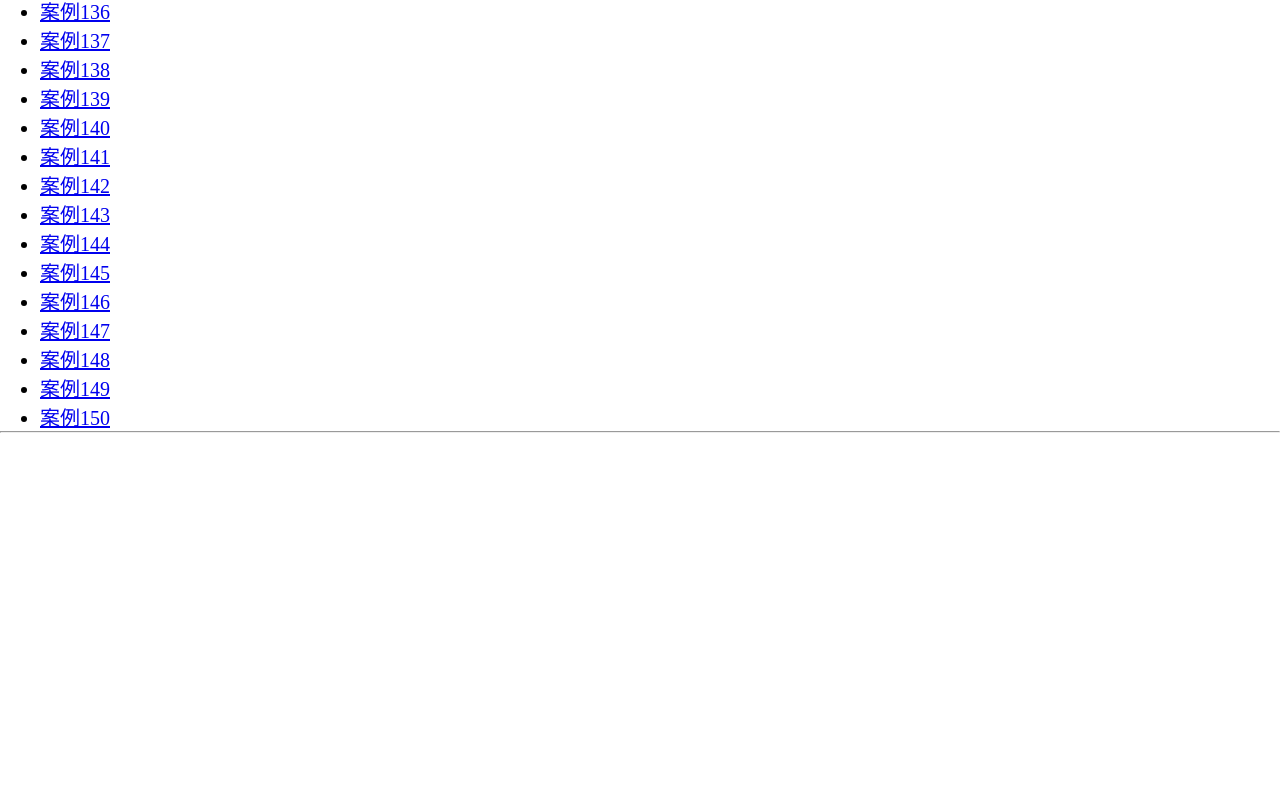
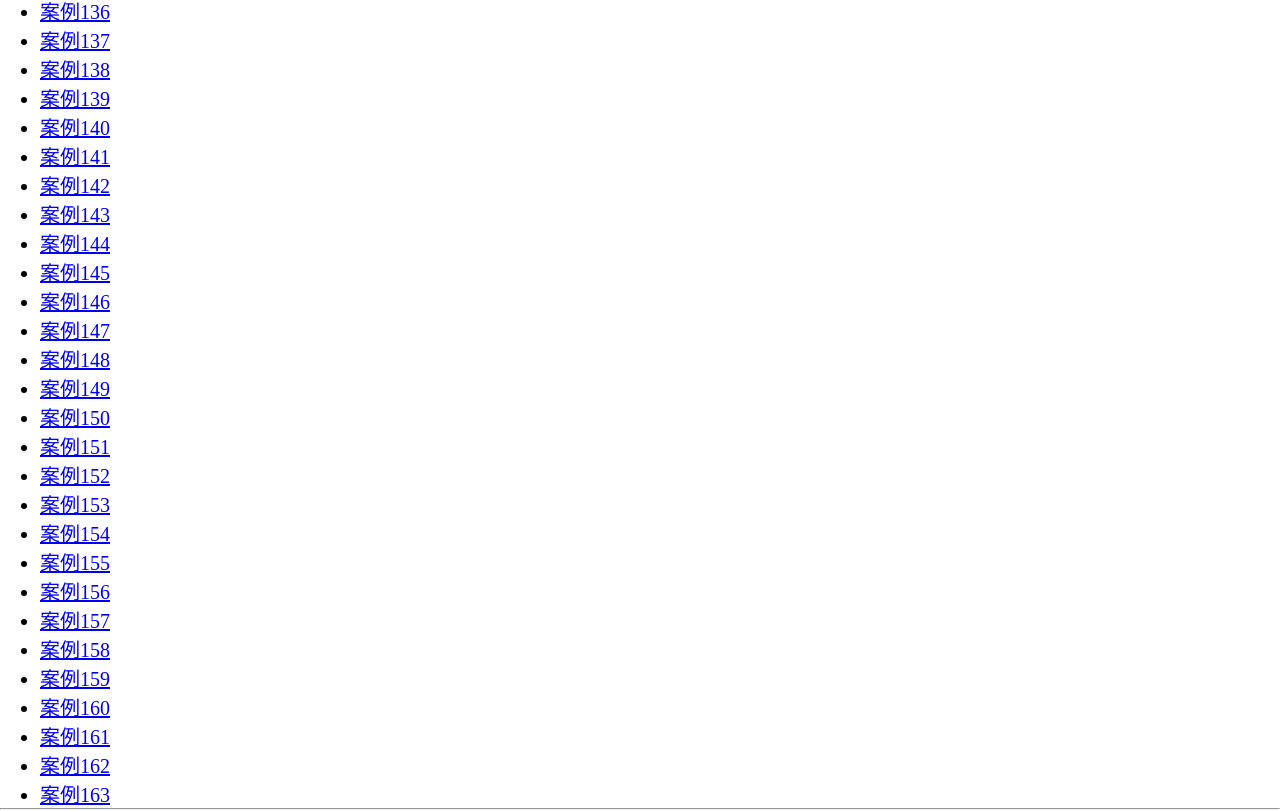
Before and after one commit to techrookiewyx/React-exercise, a React (Create React App) app in the folder example/demo/: page /#/ in a window 1280 px wide. Shown: the part 3919-4729 px from the top of the page. Before the commit the page ends 4352 px from the top, so only its background shows below. Built offline with nearby package versions, Linux system fonts and the light colour scheme.

Commit message:
导入案例

```diff
--- a/example/demo/src/App.jsx
+++ b/example/demo/src/App.jsx
@@ -305,6 +305,32 @@ import Toggle from "./148-ref-repeat-render";
 import RefRepeatDebounce from "./149-ref-repeat-debounce";
 //150  ref-读取最新的state
 import RefGetNewState from "./150-ref-read-state";
+//151  ref操作dom-使文本输入框获得焦点
+import RefGetDom from "./151-useRef-dom";
+//152  ref操作dom-滚动至一个元素
+import RefOpaDomScroll from "./152-ref-scroll-ele";
+//153  ref回调管理ref列表
+import RefCallBack from "./153-ref-callback";
+//154  ref访问另一个组件的 DOM 节点 -错误情况
+import GetOtherUnitDomErr from "./154-ref-error";
+//155  forwardRef访问另一个组件的 DOM 节点
+import GetOtherUnitDom from "./155-ref-unit";
+//156  useImperativeHandle暴露一部分API
+import RefHandleExpose from "./156-ref-useImperative";
+//157  异步更新的state
+import TodoList from "./157-update-state";
+//158  用 flushSync 强制同步更新 state/DOM
+import TodoListImdUpdate from "./158-immediate-update-dom";
+//159  ref修改DOM
+import RefModifDom from "./159-ref-modify-dom";
+//160  ref操作dom案例-播放和暂停视频
+import VideoPlayer from "./160-ref-play-pause-video";
+//161  ref操作dom案例-使搜索域获得焦点
+import RefGetFocus from "./161-ref-get-focus";
+//162  ref操作dom案例- 滚动图像轮播
+import CatFriends from "./162-ref-lunbo-img";
+//163  ref操作dom案例-使分开的组件中的搜索域获得焦点
+import PageFocus from "./163-focus-case";
 export default function App() {
   return (
     <>
@@ -460,6 +486,19 @@ export default function App() {
           <Route path="/case-148" element={<Toggle/>} />
           <Route path="/case-149" element={<RefRepeatDebounce/>} />
           <Route path="/case-150" element={<RefGetNewState/>} />
+          <Route path="/case-151" element={<RefGetDom/>} />
+          <Route path="/case-152" element={<RefOpaDomScroll/>} />
+          <Route path="/case-153" element={<RefCallBack/>} />
+          <Route path="/case-154" element={<GetOtherUnitDomErr/>} />
+          <Route path="/case-155" element={<GetOtherUnitDom/>} />
+          <Route path="/case-156" element={<RefHandleExpose/>} />
+          <Route path="/case-157" element={<TodoList/>} />
+          <Route path="/case-158" element={<TodoListImdUpdate/>} />
+          <Route path="/case-159" element={<RefModifDom/>} />
+          <Route path="/case-160" element={<VideoPlayer/>} />
+          <Route path="/case-161" element={<RefGetFocus/>} />
+          <Route path="/case-162" element={<CatFriends/>} />
+          <Route path="/case-163" element={<PageFocus/>} />
         {/*</Route>*/}
       </Routes>
     </>
--- a/example/demo/src/UlList.jsx
+++ b/example/demo/src/UlList.jsx
@@ -454,6 +454,45 @@ export default function UlList() {
       <li>
        <Link to='/case-150'>案例150</Link>
       </li>
+      <li>
+       <Link to='/case-151'>案例151</Link>
+      </li>
+      <li>
+       <Link to='/case-152'>案例152</Link>
+      </li>
+      <li>
+       <Link to='/case-153'>案例153</Link>
+      </li>
+      <li>
+       <Link to='/case-154'>案例154</Link>
+      </li>
+      <li>
+       <Link to='/case-155'>案例155</Link>
+      </li>
+      <li>
+       <Link to='/case-156'>案例156</Link>
+      </li>
+      <li>
+       <Link to='/case-157'>案例157</Link>
+      </li>
+      <li>
+       <Link to='/case-158'>案例158</Link>
+      </li>
+      <li>
+       <Link to='/case-159'>案例159</Link>
+      </li>
+      <li>
+       <Link to='/case-160'>案例160</Link>
+      </li>
+      <li>
+       <Link to='/case-161'>案例161</Link>
+      </li>
+      <li>
+       <Link to='/case-162'>案例162</Link>
+      </li>
+      <li>
+       <Link to='/case-163'>案例163</Link>
+      </li>
       </ul>
       <hr/>
       {/*<Outlet/>*/}
```
